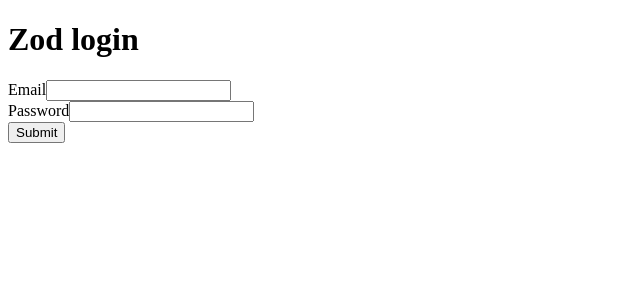
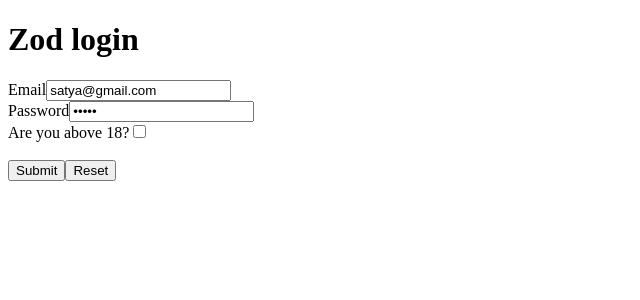
Before and after one commit to hatim100/learning_zod, a React (Vite) app in the folder zod_beginner/: page / in a window 1280 px wide. Shown: the top 300 px of the page, without its empty margins (0-640 px from the left). Built offline with nearby package versions, Linux system fonts and the light colour scheme.

Commit message:
use of isDirty and others

```diff
--- a/zod_beginner/src/zod_intro/Zod_login.jsx
+++ b/zod_beginner/src/zod_intro/Zod_login.jsx
@@ -54,7 +54,15 @@ const Zod_login = () => {
     //     setData({...data, [name]: value});
     // }
     // console.log(data);
-    const {register, handleSubmit} = useForm();
+
+    const {register, handleSubmit, reset,watch, formState: {isDirty, errors, isSubmitting}} = useForm({defaultValues: {
+        email: "satya@gmail.com",
+        password: "sdjpw"
+    }});
+
+    // console.log("errors: ",errors)
+    const [ email, isAdult ] = watch(["email","isAdult"]);
+    console.log(email)
   return (
     <div>
       <h1>Zod login</h1>
@@ -63,27 +71,51 @@ const Zod_login = () => {
             Email
             <input
             type="email"
-            {...register("email")}
+            {...register("email", {
+                required: "Email is required",
+                pattern: {
+                    value: /^[a-zA-Z0-9._%+-]+@[a-zA-Z0-9.-]+\.[a-zA-Z]{2,}$/,
+                    message: "Email is not valid bro"
+                }
+            })}
             // name="email"
             // value={data.email}
             // onChange={handleInputUpdate}
             />
         </label>
-        {/* {errors.email && <p>{errors.email}</p>} */}
+        {errors.email && <p>{errors.email.message}</p>}
         <br />
         <label>
             Password
             <input
             type='password'
-            {...register("password")}
+            {...register("password", {
+                required: "Password is required",
+                minLength: {
+                    value: 4,
+                    message: "Too short, add at least 4 chars..."
+                }
+            })}
             // name='password'
             // value={data.password}
             // onChange={handleInputUpdate}
             />
         </label>
-        {/* {errors.password && <p>{errors.password}</p>} */}
         <br />
-        <button>Submit</button>
+            <label>Are you above 18?
+                <input type="checkbox" {...register("isAdult")}/>
+            </label>
+            <br />
+            {isAdult && <label>
+                Age
+                <input type="number" {...register("age")} />
+            </label>}
+        {errors.password && <p>{errors.password.message}</p>}
+        <br />
+        <button disabled={!isDirty || isSubmitting}>Submit</button>
+        <button type="button" onClick={() => reset({
+            email:"",password:""
+        })}>Reset</button>
       </form>
     </div>
   )
```
